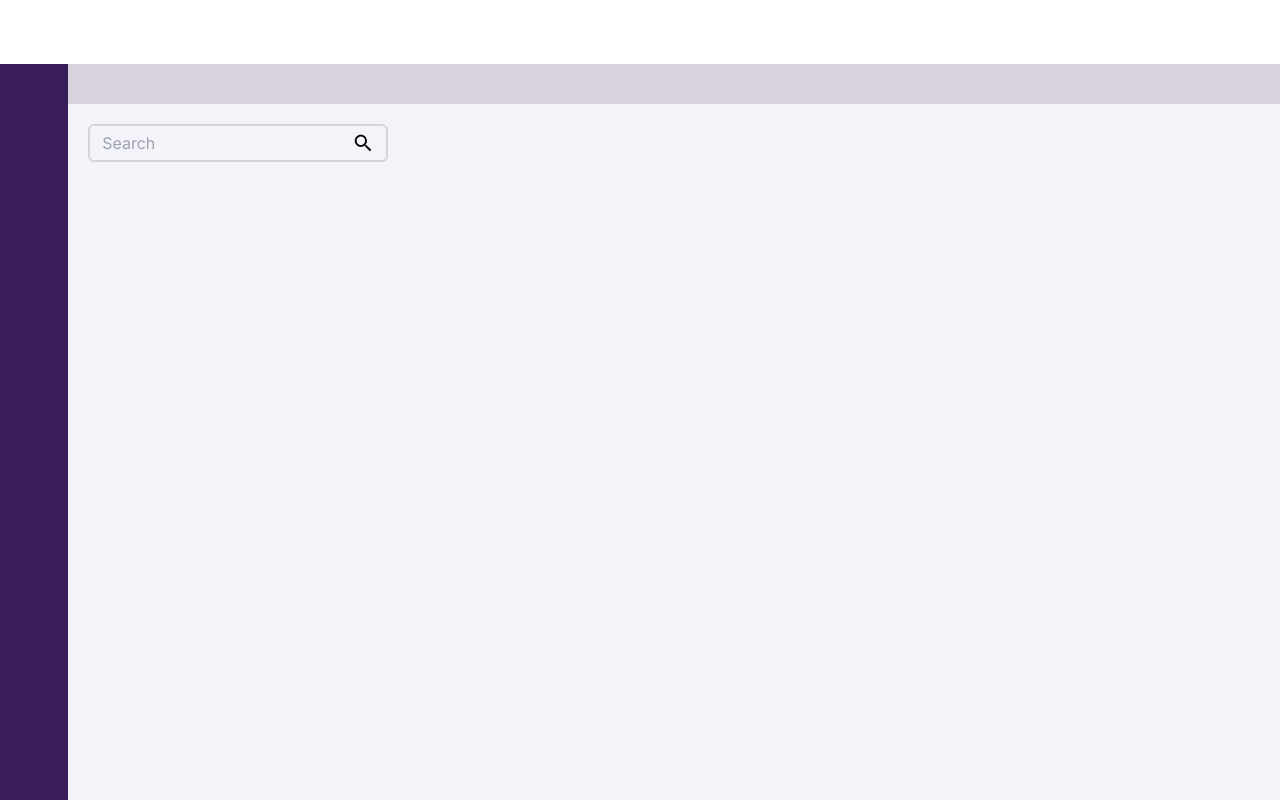
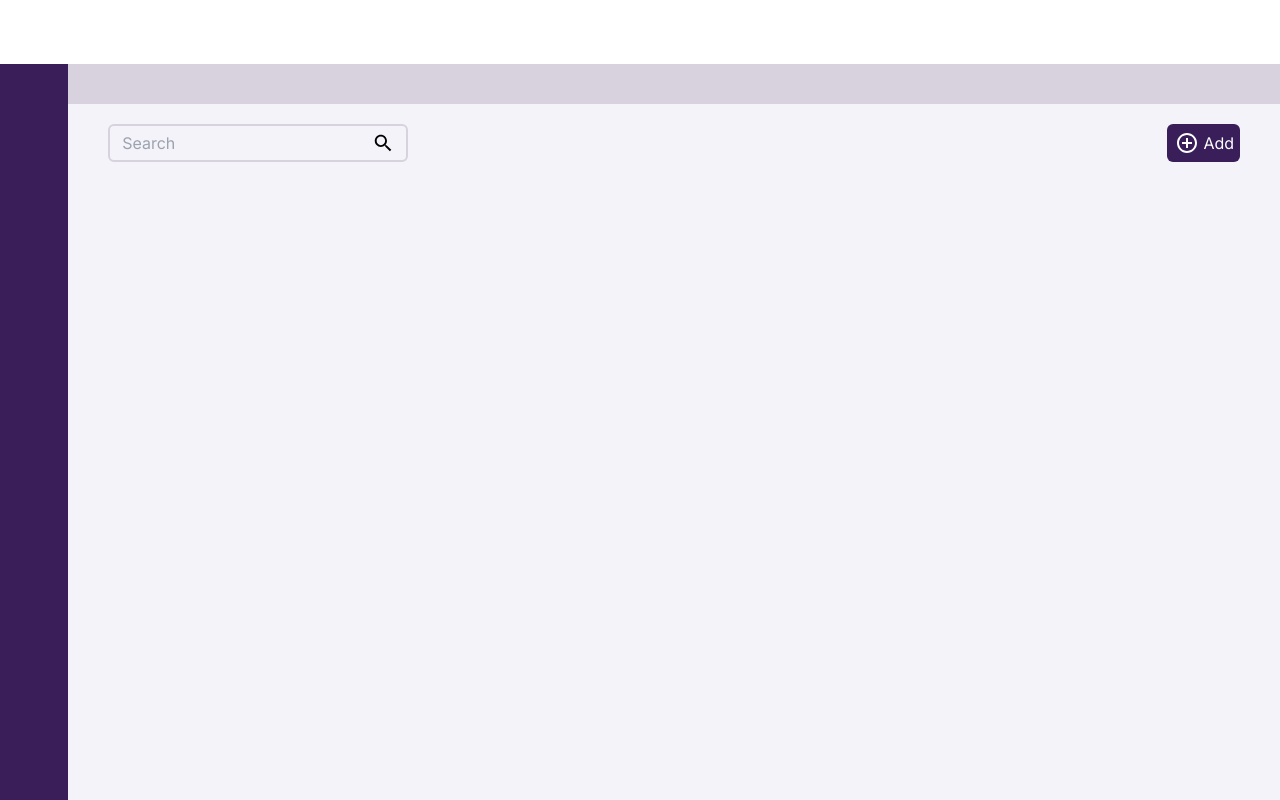
Before and after one commit to Preet1810/EmailSheduleFE, a Next.js app: page / in a window 1280 px wide. Built offline with nearby package versions, Linux system fonts and the light colour scheme.

Commit message:
[UI] -> iconButton

```diff
--- /dev/null
+++ b/components/Buttons/IconButton.tsx
@@ -0,0 +1,23 @@
+
+interface IconButtonProps {
+    icon: any;
+    name: string;
+    onClick: () => void;
+}
+
+const IconButton = (props: IconButtonProps) => {
+    const { icon, name, onClick } = props;
+    return (
+        <button
+            onClick={onClick}
+            className="bg-purple w-[73px] h-[38px] rounded-md flex items-center justify-center text-white  px-2"
+        >
+            <div className="w-1/2 text-2xl">
+                {icon}
+            </div>
+            <span className="w-1/2">{name}</span>
+        </button>
+    )
+}
+
+export default IconButton
--- a/components/shedules/Sheduler.tsx
+++ b/components/shedules/Sheduler.tsx
@@ -1,10 +1,13 @@
 'use client'
+import { useState } from "react";
 import SearchInput from "../Inputs/SearchInput"
-import { useState } from "react";
+import IconButton from "../Buttons/IconButton";
+import { MdAddCircleOutline } from "react-icons/md";
 const Sheduler = () => {
     const [search, setSearch] = useState<string>("");
+    const [isPopper, setIsPopper] = useState<boolean>(false);
     return (
-        <div className='flex flex-col gap-y-6 p-5'>
+        <div className='flex flex-col gap-y-6 py-5 px-10'>
             <div className='flex justify-between'>
                 <SearchInput
                     id={"searchshedules"}
@@ -12,6 +15,12 @@ const Sheduler = () => {
                     value={search}
                     onChange={(e) => setSearch(e.target.value)}
                 />
+                <IconButton
+                    onClick={() => setIsPopper(!isPopper)}
+                    icon={<MdAddCircleOutline />}
+                    name="Add"
+                />
+
             </div>
         </div>
     )
```
